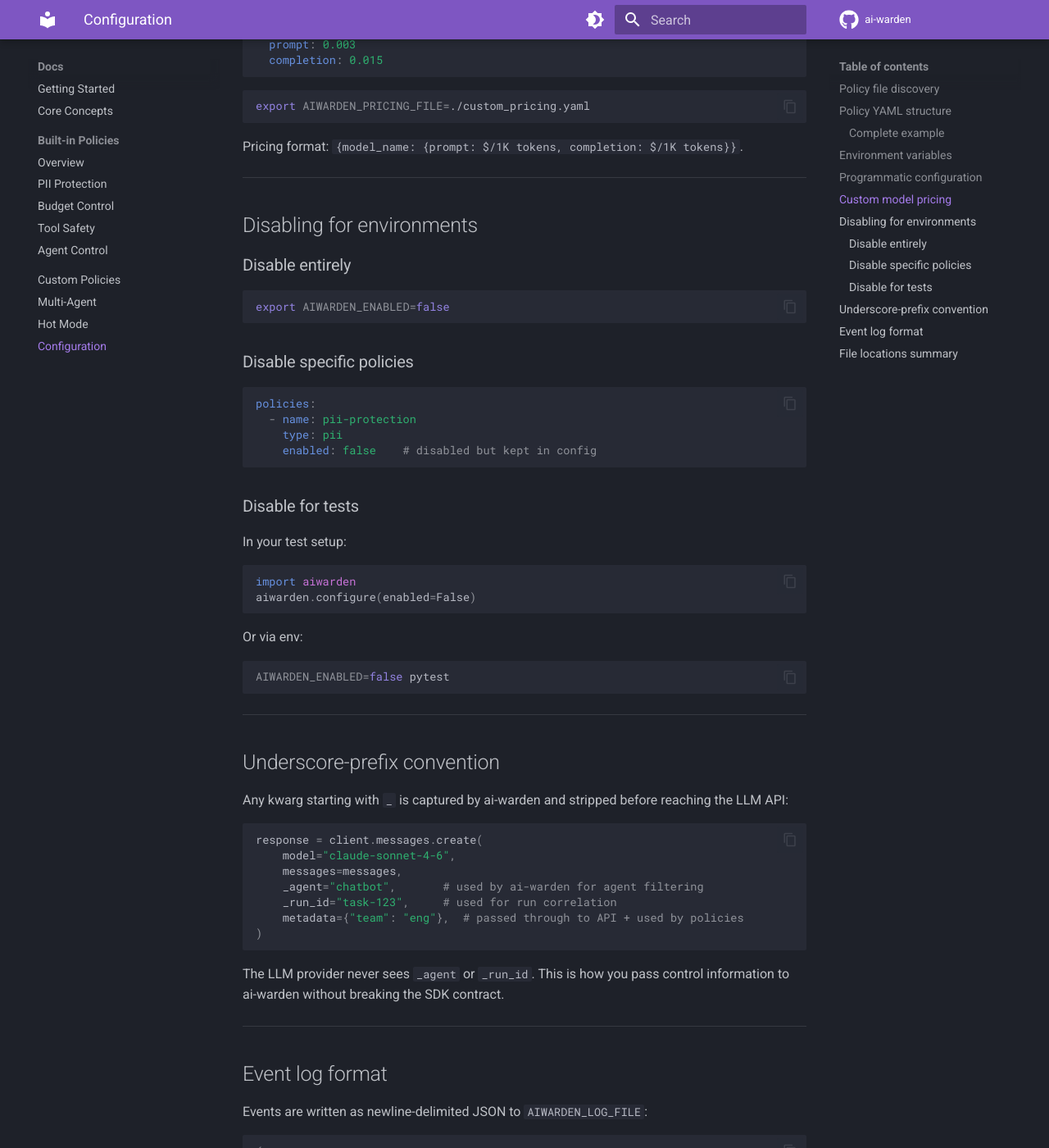
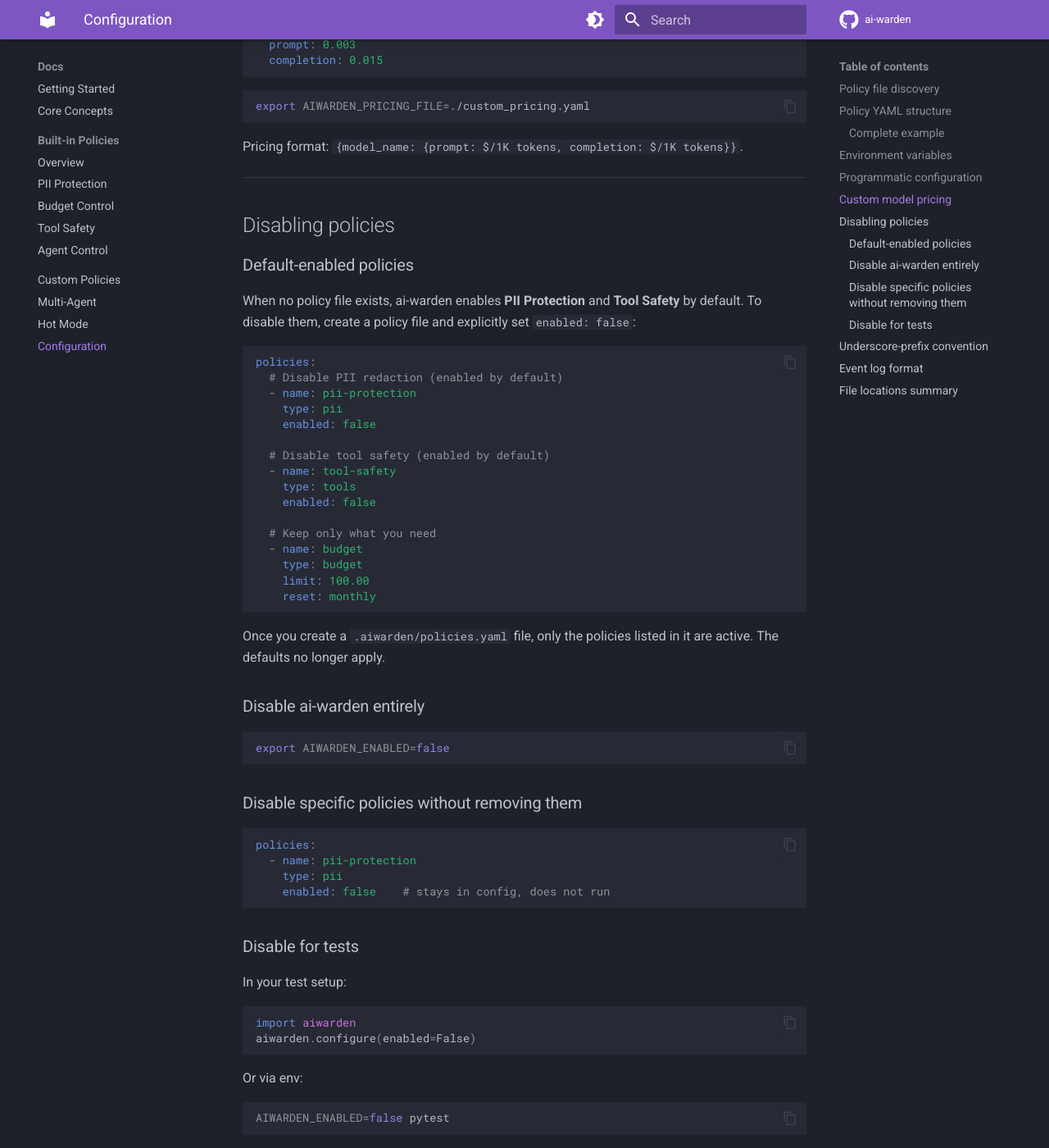
Before and after one commit to bommer-ai/ai-warden, an MkDocs documentation site: the page built from docs/configuration.md, in a window 1280 px wide and 1400 px high, scrolled down 3684 px. Shown: the whole window at 82% size. Built offline with MkDocs 1.6.1 and Material for MkDocs 9.7.7, drawn with Linux system fonts in a browser that asks for light colours; comment, search, counter and statistics services are not loaded.

Commit message:
Fix docs: clarify budget post-hook, run detection, and default policies
- Budget post-hook is bookkeeping (cost recording), not enforcement
- Run detection uses deterministic signals (OTel traces, conversation
  structure), not heuristics
- Document how to disable default-enabled policies (PII, Tools)

````diff
--- a/docs/configuration.md
+++ b/docs/configuration.md
@@ -159,21 +159,46 @@
 
 ---
 
-## Disabling for environments
+## Disabling policies
 
-### Disable entirely
+### Default-enabled policies
+
+When no policy file exists, ai-warden enables **PII Protection** and **Tool Safety** by default. To disable them, create a policy file and explicitly set `enabled: false`:
+
+```yaml
+policies:
+  # Disable PII redaction (enabled by default)
+  - name: pii-protection
+    type: pii
+    enabled: false
+
+  # Disable tool safety (enabled by default)
+  - name: tool-safety
+    type: tools
+    enabled: false
+
+  # Keep only what you need
+  - name: budget
+    type: budget
+    limit: 100.00
+    reset: monthly
+```
+
+Once you create a `.aiwarden/policies.yaml` file, only the policies listed in it are active. The defaults no longer apply.
+
+### Disable ai-warden entirely
 
 ```bash
 export AIWARDEN_ENABLED=false
 ```
 
-### Disable specific policies
+### Disable specific policies without removing them
 
 ```yaml
 policies:
   - name: pii-protection
     type: pii
-    enabled: false    # disabled but kept in config
+    enabled: false    # stays in config, does not run
 ```
 
 ### Disable for tests
````
Also changed, not shown: docs/concepts.md (+12 -10 lines), docs/index.md (+10 -7 lines), docs/policies/budget.md (+4 -2 lines), docs/policies/overview.md (+1 -1 lines).
